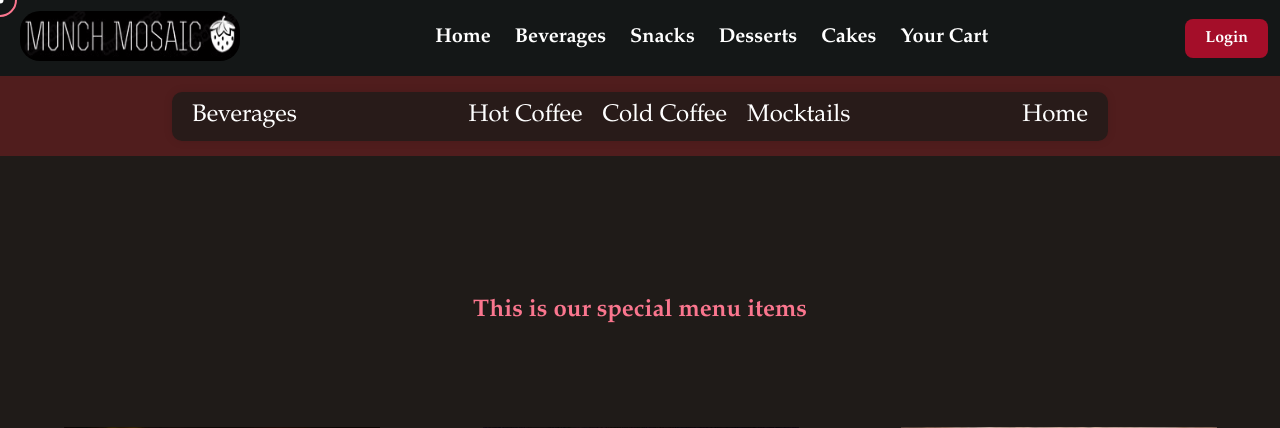
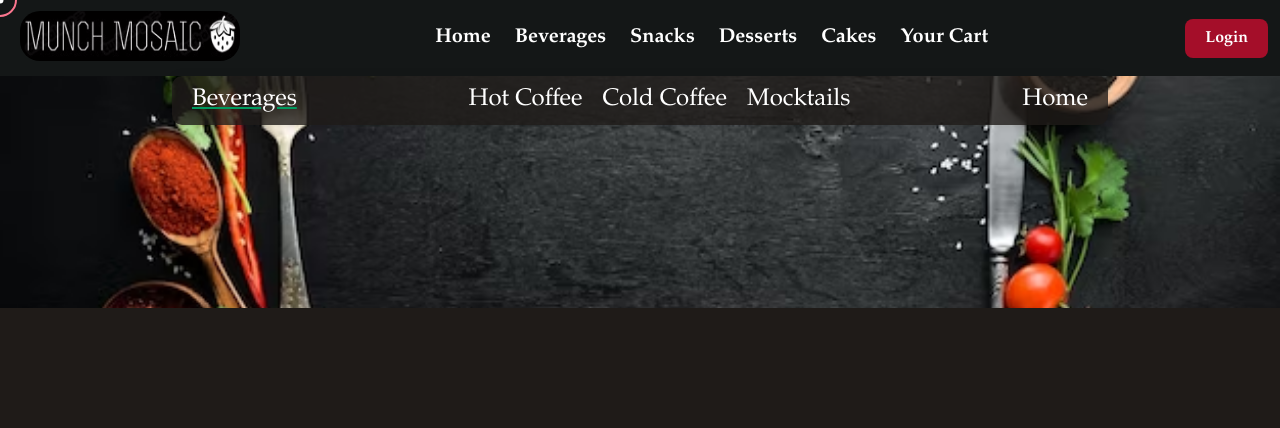
Before and after one commit to om-aroraa/Munch-Mosaic, a Django app: page /beverages in a window 1280 px wide. Shown: the top 428 px of the page. Run offline with Django 4.2, Linux system fonts and the light colour scheme; some libraries are stand-ins or nearby versions.

Commit message:
fixed navbar-2 part 2

```diff
--- a/static/css/beverages.css
+++ b/static/css/beverages.css
@@ -8,14 +8,28 @@
 
 } */
 
+.imbanner{
+    background-image: url(/static/imgs/restaurant-bar-coffee-shop.jpg);
+    background-repeat: no-repeat;
+    background-size: cover;
+    background-position: center;
+    height: 40vh;
+}
+
+
 /* === Menu Navigation bar */
 
 .navbody {
     display: flex;
     justify-content: center;
-    align-items: center;
-    height: 10vh;
+    align-items: start;
+    height: 29vh;
     margin: 0;
+    background-image: url(/static/imgs/bgimg.avif);
+    background-repeat: no-repeat;
+    background-size: cover;
+    background-position: center;
+
     background-color: #501d1d;
     font-family: garamond;
     font-size: 1.5em;
@@ -42,10 +56,10 @@
     align-items: center;
 }
 
-.nav-left a {
+.nav-left span {
     cursor: pointer;
     margin-right: auto;
-    text-decoration: none;
+    text-decoration: underline rgb(0, 154, 95);
     color: #ffffff;
     /* Pushes "Beverages" to the left */
 }
--- a/templates/beverages.html
+++ b/templates/beverages.html
@@ -12,11 +12,13 @@
     {% include "navbar.html" %}
     <div class="cursor rounded"></div>
     <div class="cursor pointed"></div>
+    <!-- <div class="imbanner">
 
+        </div> -->
     <div class="navbody">
         <nav class="navbar-2">
             <div class="nav-left">
-                <a href="#">Beverages</a>
+                <span>Beverages</span>
             </div>
             <div class="nav-center">
                 <div class="dropdown">
@@ -43,7 +45,7 @@
                 </div>
             </div>
             <div class="nav-right">
-                <a href="#">Home</a>
+                <a href="/">Home</a>
             </div>
         </nav>
     </div>
```
